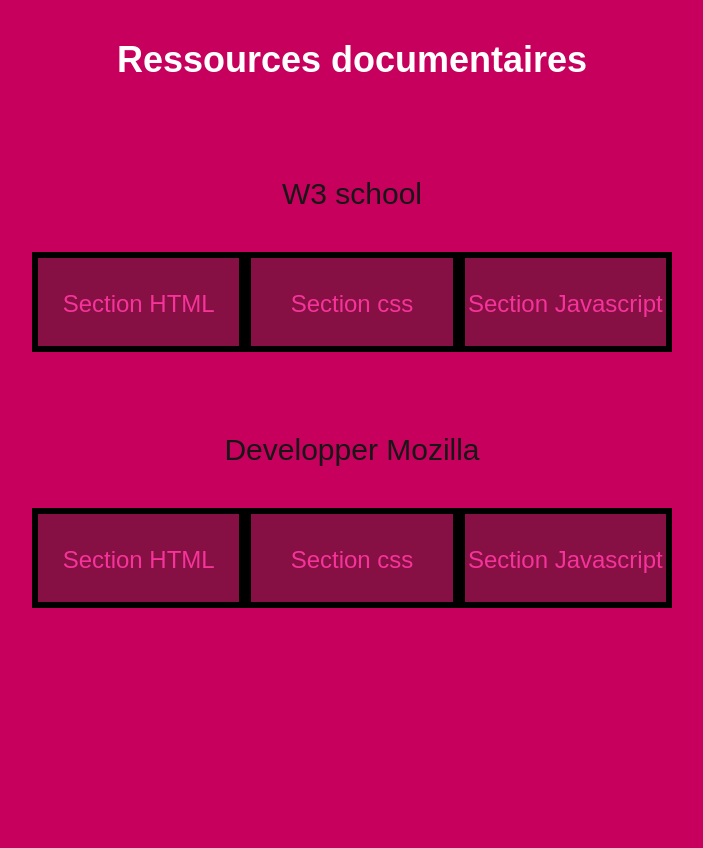
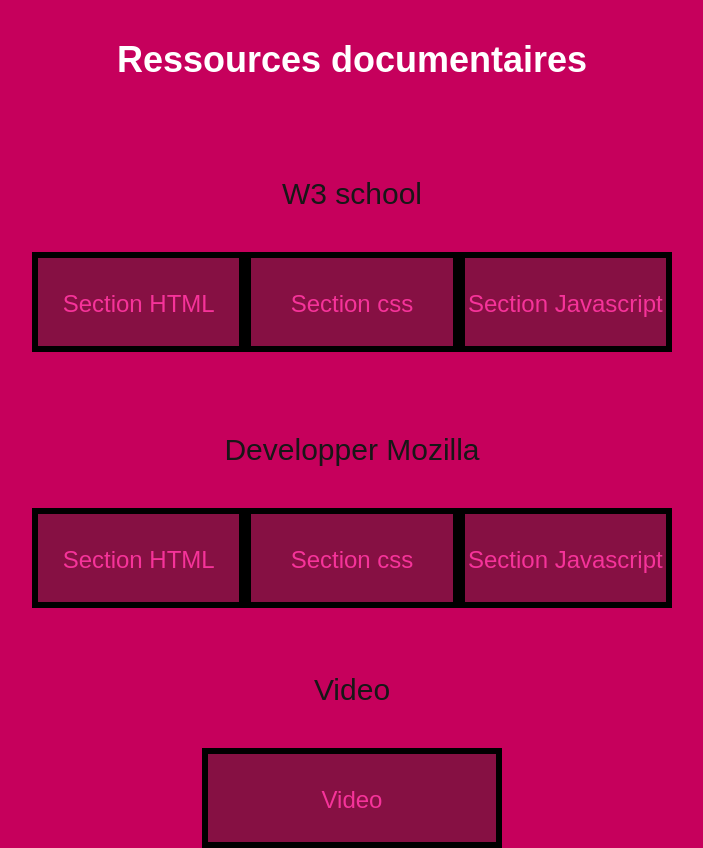
Before and after one commit to imtheround/info, a Next.js app: page /ressources in a window 1280 px wide. Shown: the whole page, without its empty margins (288-991 px from the left). Before the commit the page ends 800 px from the top, so only its background shows below. Built offline with nearby package versions, Linux system fonts and the light colour scheme.

Commit message:
readme and stuff update

```diff
--- a/app/page.tsx
+++ b/app/page.tsx
@@ -3,7 +3,6 @@
 <div className=" bg-pink-700 w-[100vw] h-[200vh]">
   <div className="w-full flex">
     <h1 className="pt-5 text-4xl mx-auto">
-      {" "}
       Introduction aux language HTML, CSS et Javascript
     </h1>
   </div>
--- a/app/ressources/page.tsx
+++ b/app/ressources/page.tsx
@@ -57,7 +57,19 @@
         </a>
       </div>
     </div>
+    <div className="flex pt-[8vh] w-full">
+      <h1 className="mx-auto text-3xl">Video</h1>
+    </div>
+    <div className="flex pt-[5vh] w-[50vw] mx-auto">
+      <div className="w-[300px] h-[100px] bg-pink-900 z-10 border-6 border-black mx-auto">
+        <a href="https://www.youtube.com/">
+        <h1 className="text-pink-500 text-2xl text-center pt-[30px]">
+          Video
+        </h1>
+        </a>
+      </div>
 
+    </div>
   </div>
 </div>
 
```
Also changed, not shown: 1 other file (tests, documents, lock files or other folders).
